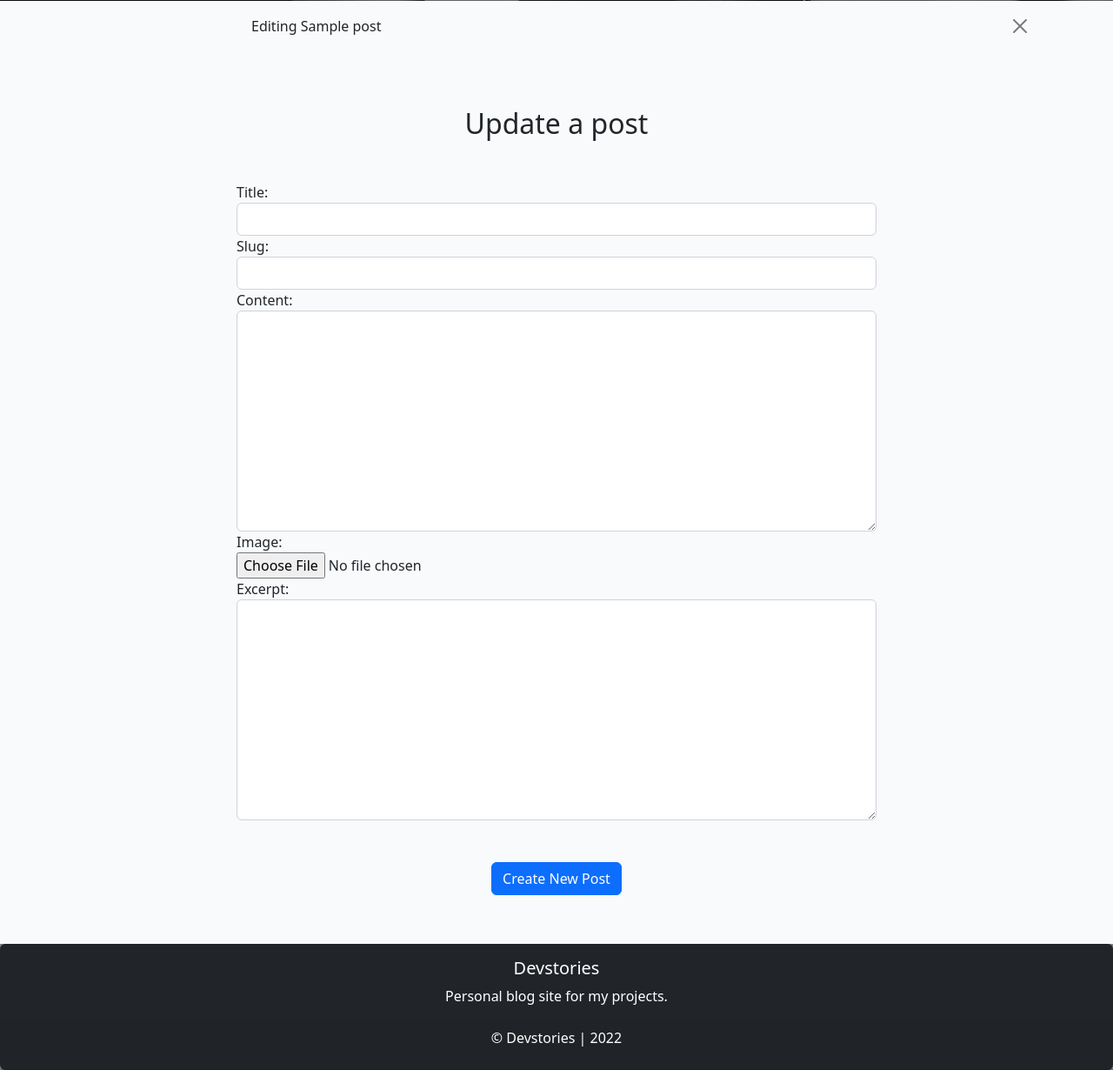
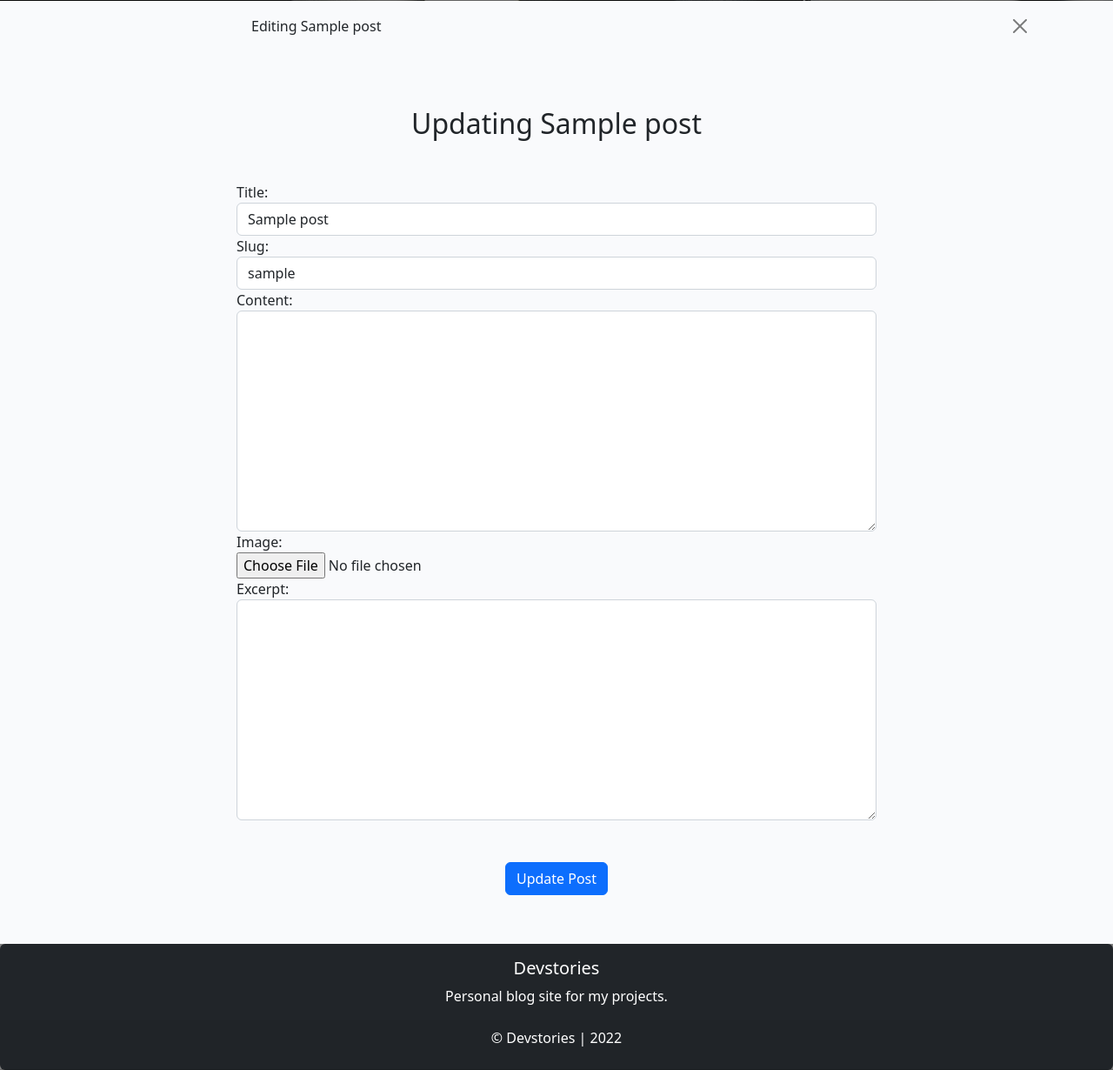
Before and after one commit to Code-Institute-Submissions/p4-devstories-1, a Django app: page /blog/sample/update/ in a window 1280 px wide. Shown: the part 439-1669 px from the top of the page at 87% size. Run offline with Django 3.2, Linux system fonts and the light colour scheme; a user stored in the database is signed in; tables that the repository leaves empty hold one stand-in row (values such as "Sample post").

Commit message:
added save content for updating blog post

```diff
--- a/templates/update_post.html
+++ b/templates/update_post.html
@@ -6,22 +6,24 @@
 <div class="container">
   <div class="row">
     <div class="col-8 offset-2">
-      <h2 class="text-center my-5">Update a post</h2>
-      <form class="" method="post" action="{% url 'create_post' %}" enctype="multipart/form-data">
+      <h2 class="text-center my-5">Updating {{ blog_post.title }}</h2>
+      <form class="" method="post" action="{% url 'update_post' slug=blog_post.slug %}" enctype="multipart/form-data">
         {% csrf_token %}
         <div class="form-group">
           {{ form.title.label_tag }}
           <div id="div_id_title" class="form-group">
             <div>
               <input type="text" name="title" maxlength="200" class="textinput textInput form-control" required=""
-                id="id_title">
+                value="{{ blog_post.title }}" id="id_title">
             </div>
           </div>
           <div class="form-group">
             {{ form.slug.label_tag }}
             <div id="div_id_slug" class="form-group">
-              <div> <input type="text" name="slug" maxlength="200" class="textinput textInput form-control" required=""
-                  id="id_slug"> </div>
+              <div>
+                <input type="text" name="slug" maxlength="200" class="textinput textInput form-control" required=""
+                value="{{ blog_post.slug }}" id="id_slug">
+              </div>
               {% if form.slug.errors %}
               <div class="invalid-feedback">{{ form.slug.errors }}</div>
               {% endif %}
@@ -31,7 +33,7 @@
               <div id="div_id_content" class="form-group">
                 <div>
                   <textarea name="content" cols="40" rows="10" class="textarea form-control" required=""
-                    id="id_content">
+                  value="{{ blog_post.content }}" id="id_content">
                   </textarea>
                 </div>
                 {% if form.content.errors %}
@@ -51,11 +53,11 @@
                 <div id="div_id_excerpt" class="form-group">
                   {{ form.excerpt.label_tag }}
                   <div>
-                    <textarea name="excerpt" cols="40" rows="10" class="textarea form-control" id="id_excerpt">
+                    <textarea name="excerpt" cols="40" rows="10" class="textarea form-control" id="id_excerpt" value="{{ blog_post.excerpt }}">
                   </textarea>
                   </div>
                   <div class="my-5 text-center">
-                    <button class="btn btn-primary mb-2" type="submit">Create New Post</button>
+                    <button class="btn btn-primary mb-2" type="submit">Update Post</button>
                   </div>
       </form>
 
```
